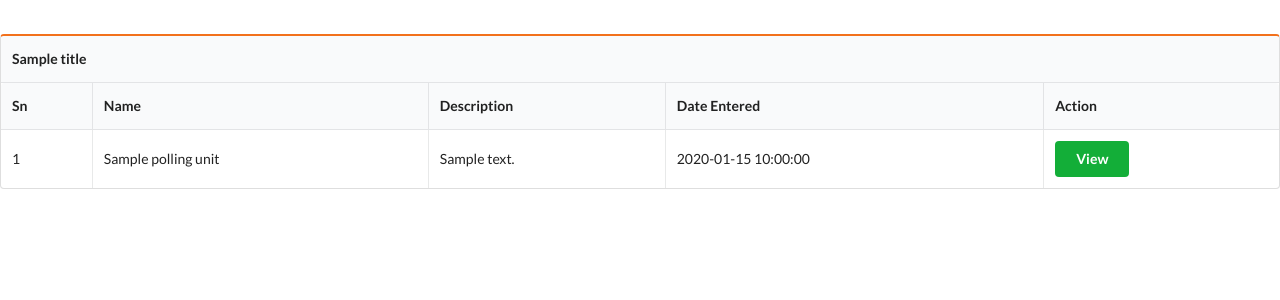
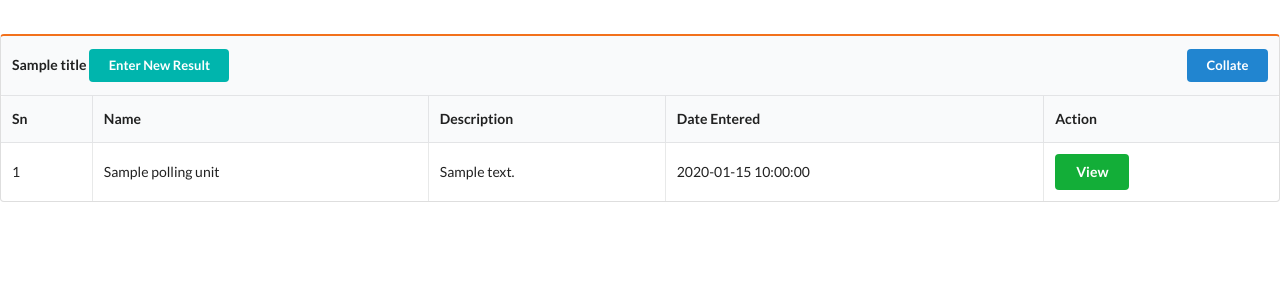
Before and after one commit to Ademic2022/polling_unit_app, a Flask app: template web_app/templates/index.html in a window 1280 px wide. Shown: the part 45-345 px from the top of the page. Run offline with Flask 3, Linux system fonts and the light colour scheme; the template is opened without the code that fills it: most values are stand-ins (such as "Sample title", 1, 10 or a date in 2020); some libraries are stand-ins or nearby versions.

Commit message:
modified:   web_app/templates/index.html

```diff
--- a/web_app/templates/index.html
+++ b/web_app/templates/index.html
@@ -9,10 +9,20 @@
 </div><br>
 <div class="ui container fluid">
     <table class="ui orange celled striped table">
-        <thead>
+        <thead class="full-width">
             <tr>
                 <th colspan="5">
+                    <a href="{{ url_for('route.summed_results')}}">
+                        <div class="ui right floated small primary button">
+                            Collate
+                        </div>
+                    </a>
                     {{ title }}
+                    <a href="{{ url_for('route.new_result')}}">
+                        <div class="ui small teal button">
+                            Enter New Result
+                        </div>
+                    </a>
                 </th>
             </tr>
         </thead>
```
